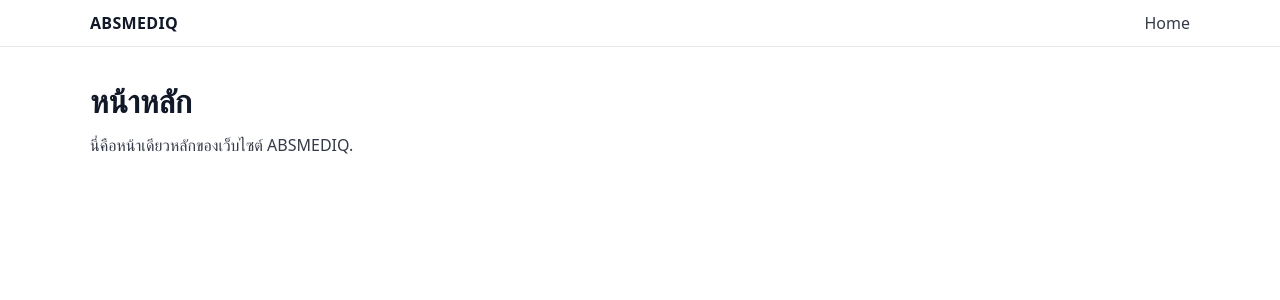
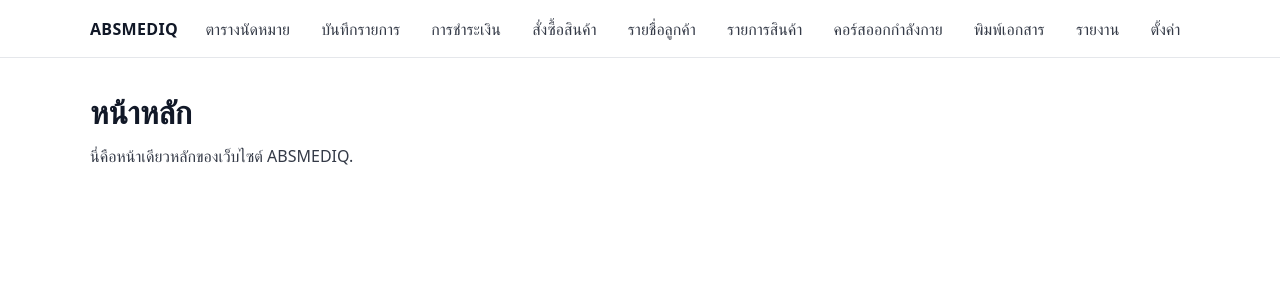
Before and after one commit to fineart09/ABSMEDIQ, a React (Vite) app: page / in a window 1280 px wide. Shown: the top 300 px of the page. Built offline with nearby package versions, Linux system fonts and the light colour scheme.

Commit message:
Add Thai navbar items in requested order; adjust styles to wrap and improve readability

```diff
--- a/src/App.jsx
+++ b/src/App.jsx
@@ -5,7 +5,16 @@ export default function App() {
         <div className="container">
           <div className="brand">ABSMEDIQ</div>
           <nav className="nav">
-            <a href="#">Home</a>
+            <a href="#">ตารางนัดหมาย</a>
+            <a href="#">บันทึกรายการ</a>
+            <a href="#">การชำระเงิน</a>
+            <a href="#">สั่งซื้อสินค้า</a>
+            <a href="#">รายชื่อลูกค้า</a>
+            <a href="#">รายการสินค้า</a>
+            <a href="#">คอร์สออกกำลังกาย</a>
+            <a href="#">พิมพ์เอกสาร</a>
+            <a href="#">รายงาน</a>
+            <a href="#">ตั้งค่า</a>
           </nav>
         </div>
       </header>
--- a/src/index.css
+++ b/src/index.css
@@ -7,7 +7,9 @@ body { margin: 0; font-family: system-ui, -apple-system, Segoe UI, Roboto, Ubunt
 .header { position: sticky; top: 0; z-index: 10; background: #ffffff; border-bottom: 1px solid #e5e7eb; }
 .header .container { display: flex; align-items: center; justify-content: space-between; padding: 0.75rem 0; }
 .brand { font-weight: 700; letter-spacing: 0.02em; }
-.nav { display: flex; gap: 1rem; }
+.nav { display: flex; gap: 0.75rem; flex-wrap: wrap; }
+.nav a { padding: 0.35rem 0.6rem; border-radius: 0.375rem; }
+.nav a:hover { background: #f3f4f6; }
 .nav a { color: #111827; text-decoration: none; opacity: 0.85; }
 .nav a:hover { opacity: 1; }
 
```
